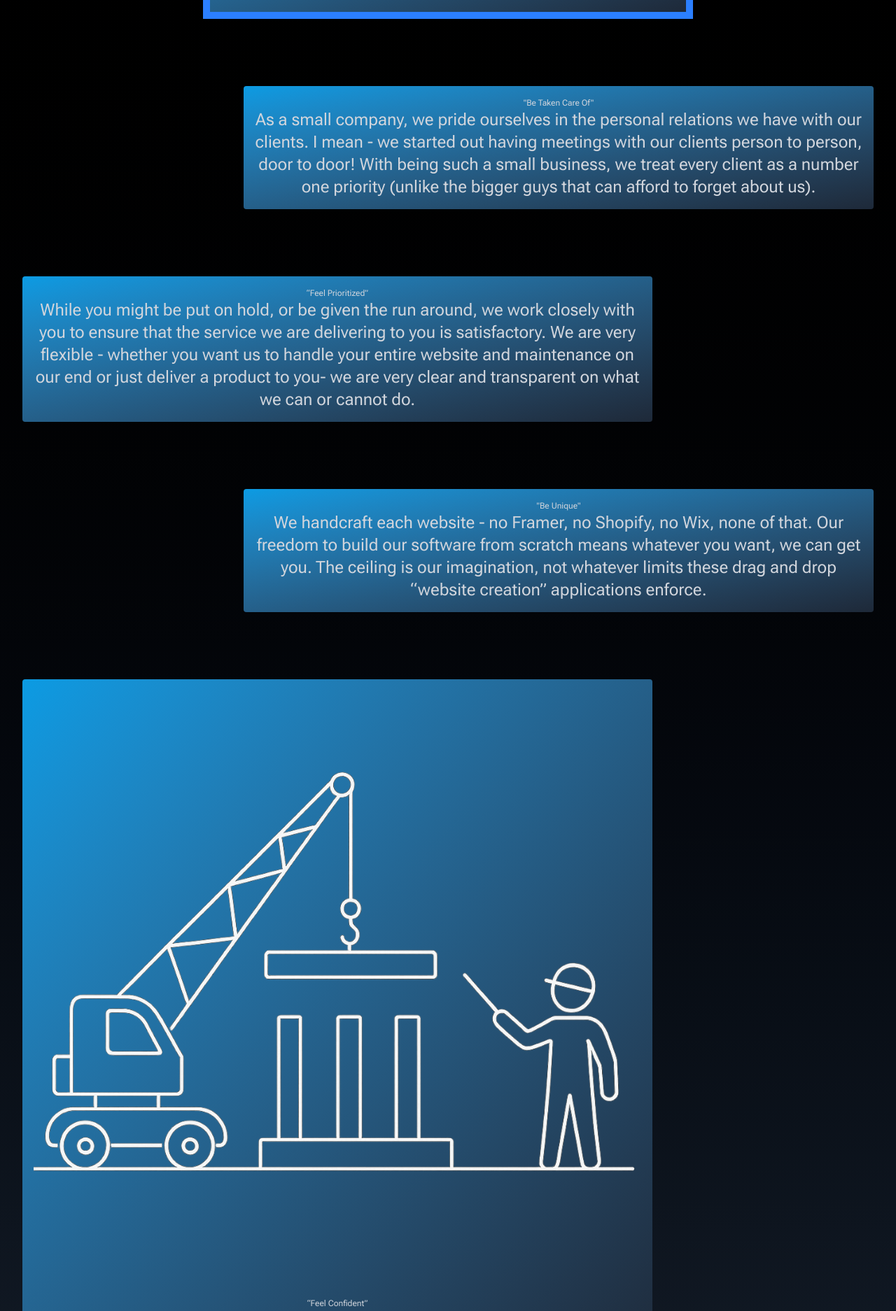
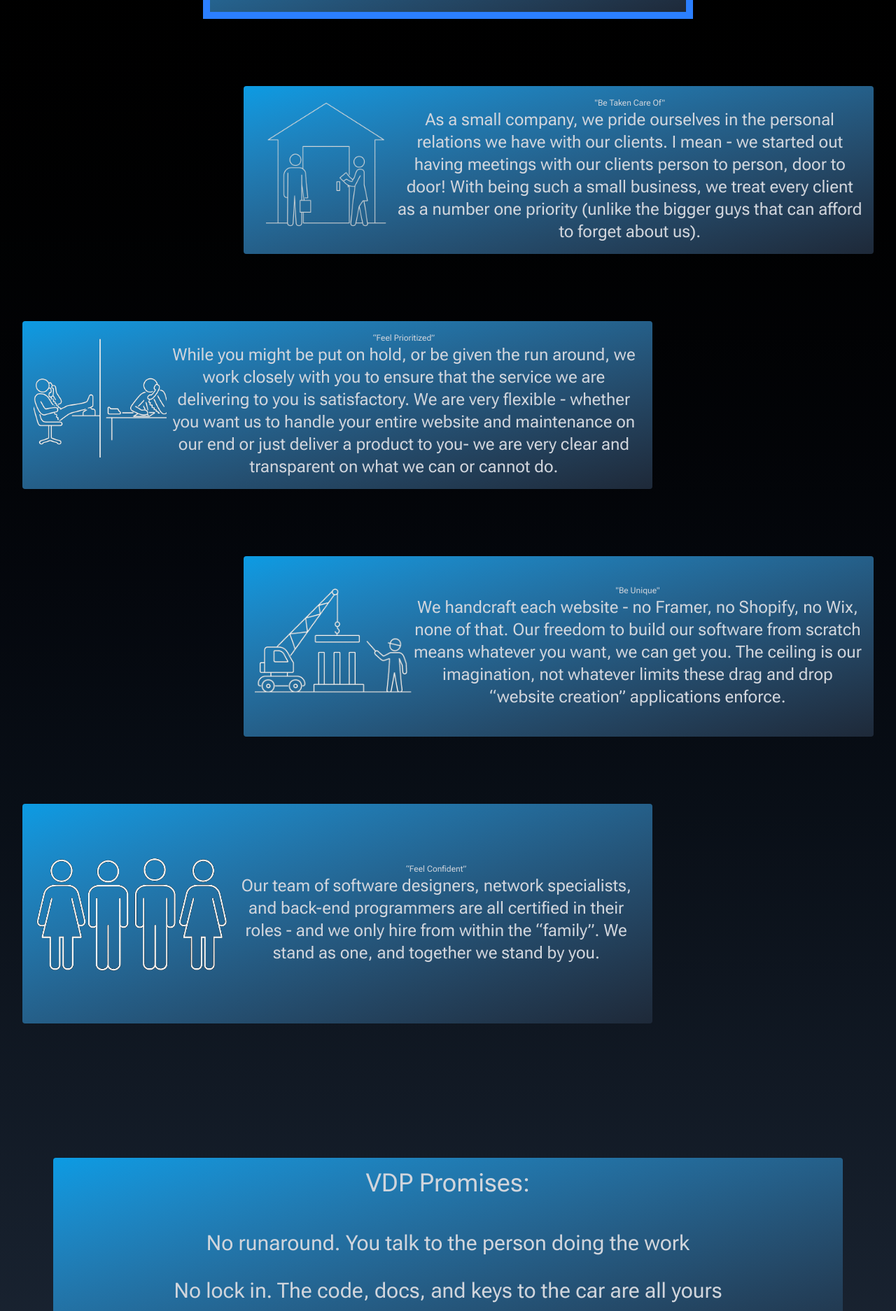
Before and after one commit to statisluc/FreelanceOffic, a React (Vite) app: page / in a window 1280 px wide. Shown: the part 2960-4834 px from the top of the page at 70% size. Built offline with nearby package versions, Linux system fonts and the light colour scheme; a web font is replaced by a local one.

Commit message:
fixed and added images

```diff
--- a/src/components/WhyChooseUs.jsx
+++ b/src/components/WhyChooseUs.jsx
@@ -14,56 +14,85 @@ function WhyChooseUs() {
         <Card className="bluegradient self-end w-[900px]">
           {" "}
           {/*to-[#024363] */}
+          <div className="flex flex-row">
+            <div>
+              <img src="house.png"></img>
+            </div>
+            <div>
               <p className="text-xs">"Be Taken Care Of"</p>
               <h1 className="text-2xl text-gray-300 flex items-center text-center justify-center font-roboto-flex">
-            As a small company, we pride ourselves in the personal relations we
-            have with our clients. I mean - we started out having meetings with
-            our clients person to person, door to door! With being such a small
-            business, we treat every client as a number one priority (unlike the
-            bigger guys that can afford to forget about us).
+                As a small company, we pride ourselves in the personal relations
+                we have with our clients. I mean - we started out having
+                meetings with our clients person to person, door to door! With
+                being such a small business, we treat every client as a number
+                one priority (unlike the bigger guys that can afford to forget
+                about us).
               </h1>
+            </div>
+          </div>
         </Card>
         <Card className="bluegradient self-start w-[900px]">
+          <div className="flex flex-row">
+            <div>
+              <img className="object-contain" src="partner.png"></img>
+            </div>
+            <div>
               <p className="text-xs">“Feel Prioritized”</p>
               <h1 className="text-2xl text-gray-300">
-            While you might be put on hold, or be given the run around, we work
-            closely with you to ensure that the service we are delivering to you
-            is satisfactory. We are very flexible - whether you want us to
-            handle your entire website and maintenance on our end or just
-            deliver a product to you- we are very clear and transparent on what
-            we can or cannot do.
+                While you might be put on hold, or be given the run around, we
+                work closely with you to ensure that the service we are
+                delivering to you is satisfactory. We are very flexible -
+                whether you want us to handle your entire website and
+                maintenance on our end or just deliver a product to you- we are
+                very clear and transparent on what we can or cannot do.
               </h1>
+            </div>
+          </div>
         </Card>
         <Card className="bluegradient self-end w-[900px]">
+          <div className="flex flex-row">
+            <div>
+              <img className="object-contain" src="crane.png"></img>
+            </div>
+            <div className="flex flex-col items-center justify-center">
               <p className="text-xs">"Be Unique"</p>
               <h1 className="text-2xl text-gray-300">
-            We handcraft each website - no Framer, no Shopify, no Wix, none of
-            that. Our freedom to build our software from scratch means whatever
-            you want, we can get you. The ceiling is our imagination, not
-            whatever limits these drag and drop “website creation” applications
-            enforce.{" "}
+                We handcraft each website - no Framer, no Shopify, no Wix, none
+                of that. Our freedom to build our software from scratch means
+                whatever you want, we can get you. The ceiling is our
+                imagination, not whatever limits these drag and drop “website
+                creation” applications enforce.{" "}
               </h1>
+            </div>
+          </div>
         </Card>
         <Card className="bluegradient self-start w-[900px]">
-          <img src="crane.png"></img>
+          <div className="flex flex-row">
+            <div>
+              <img className="object-contain" src="people.png"></img>
+            </div>
+            <div className="flex flex-col items-center justify-center">
               <p className="text-xs">“Feel Confident”</p>
               <h1 className="text-2xl text-gray-300">
-            Our team of software designers, network specialists, and back-end
-            programmers are all certified in their roles - and we only hire from
-            within the “family”. We stand as one, and together we stand by you.
+                Our team of software designers, network specialists, and
+                back-end programmers are all certified in their roles - and we
+                only hire from within the “family”. We stand as one, and
+                together we stand by you.
               </h1>
+            </div>
+          </div>
         </Card>
         <Card className="bluegradient self-center mt-24 text-justify ">
           <p className="text-4xl self-center text-center">VDP Promises: </p>
-          <div className="text-3xl text-gray-300 flex flex-col gap-y-8 mt-4 py-8">
+          <div className="text-3xl text-gray-300 flex flex-col text-center gap-y-8 mt-4 py-8">
             <h1 className="transition-transform duration-200 ease-out hover:scale-102 hover:text-black">
-              -No runaround. You talk to the person doing the work{" "}
+              No runaround. You talk to the person doing the work{" "}
             </h1>
             <h1 className="transition-transform duration-200 ease-out hover:scale-102 hover:text-black">
-              -No lock in. The code, docs, and keys to the car are all yours
+              No lock in. The code, docs, and keys to the car are all yours
             </h1>
             <h1 className="transition-transform duration-200 ease-out hover:scale-102 hover:text-black">
-              -No ghosting. Need edits later? Something wrong with the website?
+              No ghosting. Need edits later? Something wrong with the website?
               We're right here
             </h1>
           </div>
```
Lines whose indentation alone changed are shown as unchanged.
